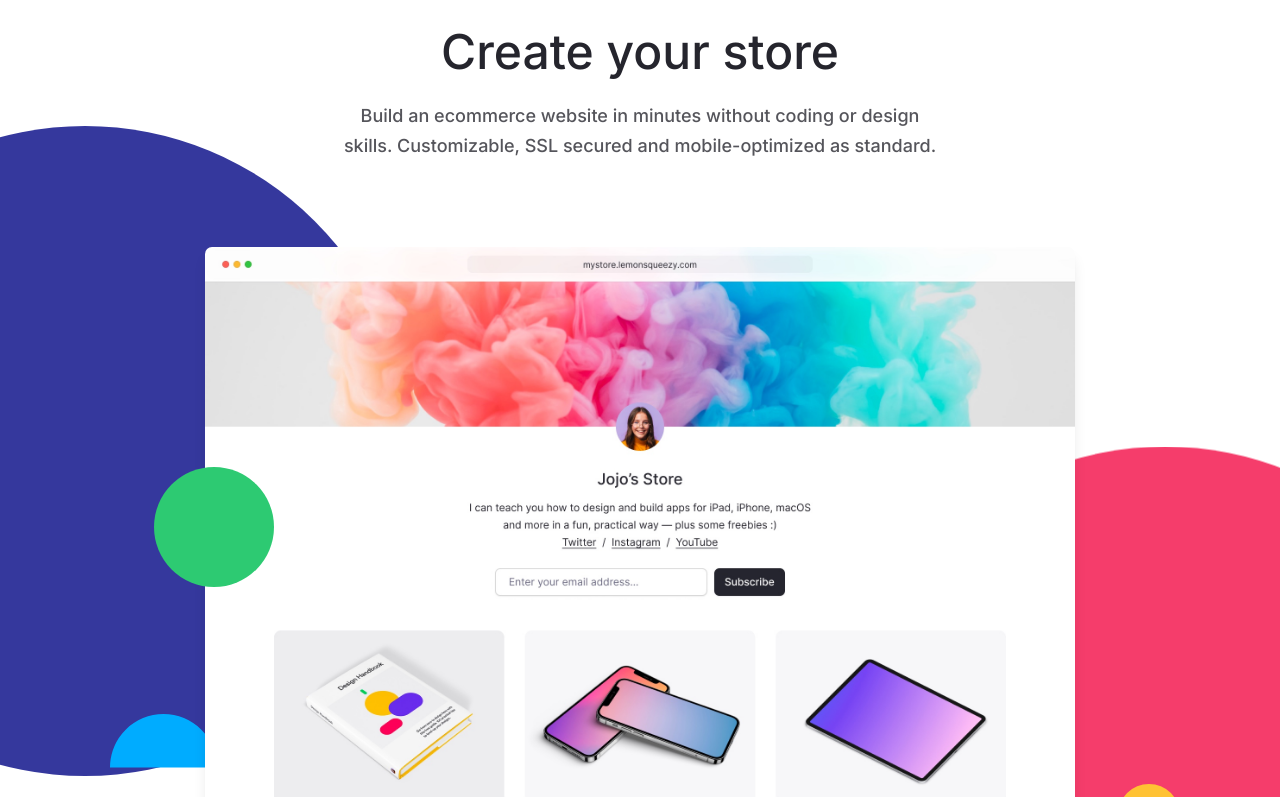
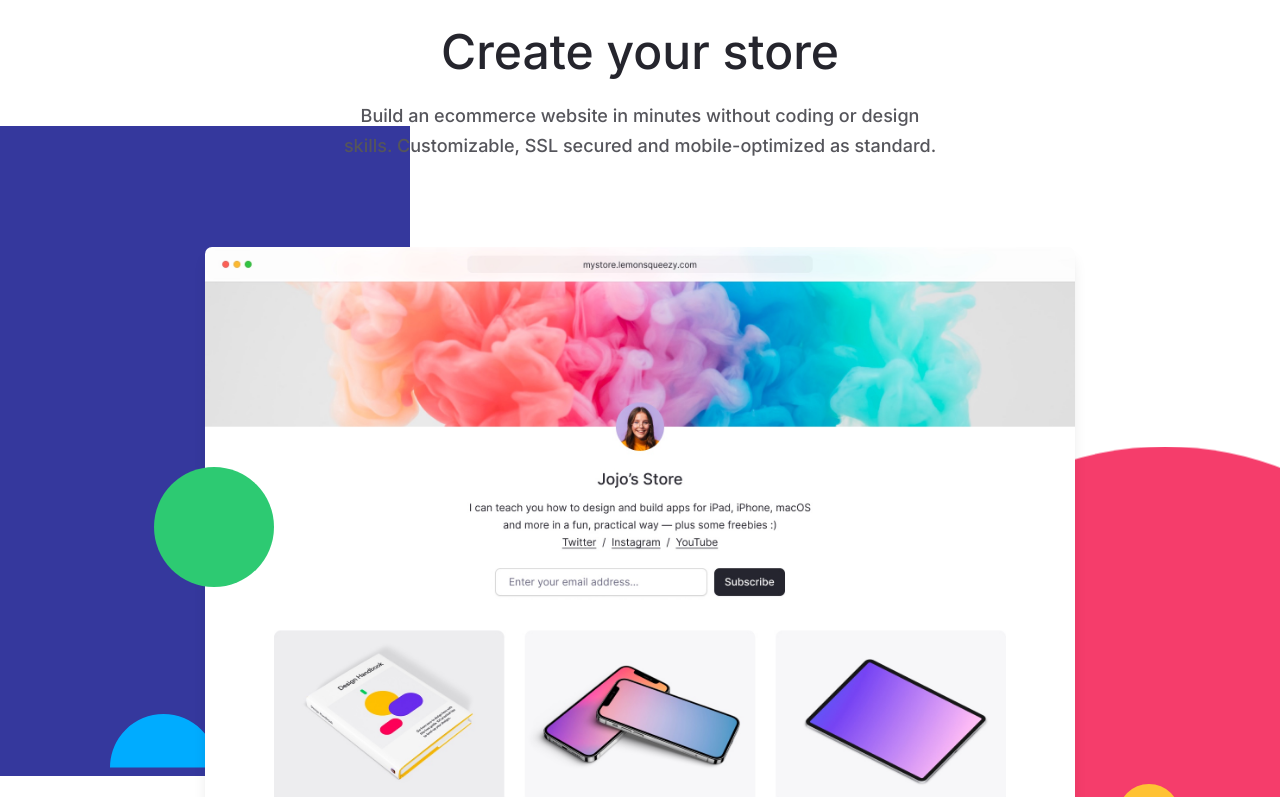
Before and after one commit to chrisnyeche/lemonsqueezy, a React (Create React App) app: page / in a window 1280 px wide. Shown: the part 1203-2000 px from the top of the page. Built offline with nearby package versions, Linux system fonts and the light colour scheme.

Commit message:
new commit

```diff
--- a/src/Components/Features.jsx
+++ b/src/Components/Features.jsx
@@ -14,7 +14,7 @@ export default function Features() {
   return (
     <Box as="section" h={"147vh"} overflow="hidden" position="relative">
       {/* Purple Box */}
-      <Box className="circle" bg={"#35389D"} position="absolute" left={"-240px"} zIndex={"-1"} top={"13%"} />
+      <Box height={["200px", "350px", "650px"]} width={["200px", "350px", "650px"]} border-radius="50%" bg={"#35389D"} position="absolute" left={"-240px"} zIndex={"-1"} top={"13%"} />
 
       {/* Pink Circle */}
       <Box className="circle floating" bg={"#F53D6B"} position="absolute" right={"-210px"} top={"40%"} zIndex={"-1"} />
```
